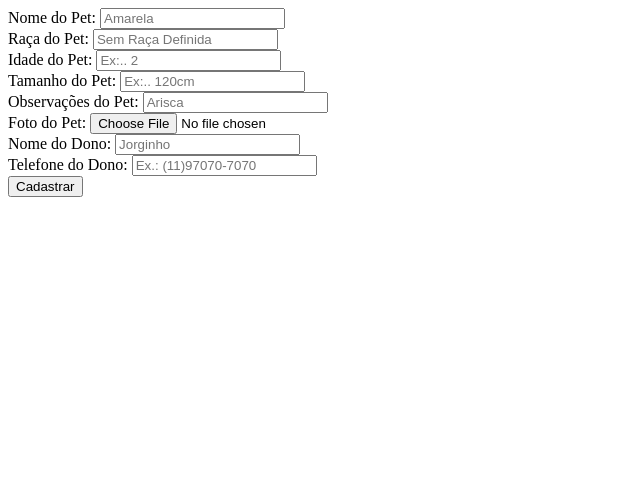
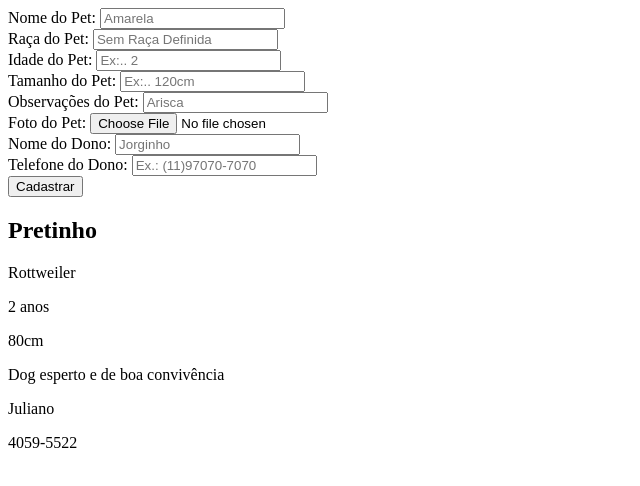
Before and after one commit to rm93586/cp2-2sem-web, a React (Create React App) app in the folder react-app-pet/pet-cadastro/: page / in a window 1280 px wide. Shown: the top 486 px of the page, without its empty margins (0-640 px from the left). Built offline with nearby package versions, Linux system fonts and the light colour scheme.

Commit message:
Adicionado view do forms.

```diff
--- a/react-app-pet/pet-cadastro/src/components/petCadastro/PetCadastro.jsx
+++ b/react-app-pet/pet-cadastro/src/components/petCadastro/PetCadastro.jsx
@@ -1,4 +1,5 @@
 import React from 'react'
+import { useState } from 'react'
 
 const validarCadastro = () => {
 
@@ -17,69 +18,153 @@ const validarCadastro = () => {
   else { return true }
 }
 
-export default function PetCadastro() {
+export default function PetCadastro(props){
+  const [pet, setPet] = useState([{
+    nomePet: 'Pretinho',
+    racaPet: 'Rottweiler',
+    idadePet: '2 anos',
+    tamanhoPet: '80cm',
+    observacoesPet: 'Dog esperto e de boa convivência',
+    telefoneDono: '4059-5522',
+    nomeDono: 'Juliano',
+  }
+  ])
 
+  const [nPet,setNPet] = useState({
+    "nomePet": "",
+    "racaPet": "",
+    "idadePet": "",
+    "tamanhoPet": "",
+    "observacoesPet": "",
+    "telefoneDono": "",
+    "nomeDono": "",
+  })
 
   const cadastrar = () => {
-
     let x = validarCadastro()
 
     if (x==true) {
       document.getElementById("ErroCadastro").innerHTML  = "Cadastro realizado com sucesso!"
         //Aqui adicione os dados do pet no banco de dados/lista de pets
-
+        setNPet({
+          "nomePet": "",
+          "racaPet": "",
+          "idadePet": "",
+          "tamanhoPet": "",
+          "observacoesPet": "",
+          "telefoneDono": "",
+          "nomeDono": "",
+          })
+          setPet([...pet, nPet])
     } else {
       document.getElementById("ErroCadastro").innerHTML  = "Preencha todos os campos!"
     }
 
 }
 
+
+
+const VisualizaPets = props=>{
+  return (
+      <>
+      <h2>{props.pet.nomePet}</h2>
+      <p>{props.pet.racaPet}</p>
+      <p>{props.pet.idadePet}</p>
+      <p>{props.pet.tamanhoPet}</p>
+      <p>{props.pet.observacoesPet}</p>
+      <p>{props.pet.nomeDono}</p>
+      <p>{props.pet.telefoneDono}</p>
+          </>
+    )
+}
+
+const captura = (e)=>{
+  e.preventDefault()
+
+  //DESESTRUTURAÇÃO
+
+
+  if(name === "="){
+      setNPet({
+        "nomePet": nomePet,
+        "racaPet": racaPet,
+        "idadePet": idadePet,
+        "tamanhoPet": tamanhoPet,
+        "observacoesPet": observacoesPet,
+        "telefoneDono": telefoneDono,
+        "nomeDono": nomeDono,
+
+      })
+  }
+}
+
   return (
     <>
+
+
       <form className='cadastroPET' id='cadastroPET'>
         <div id="ErroCadastro"></div>
         <div className='div_nome_pet'>
         <label htmlfor='nome_pet'>Nome do Pet: </label>
-        <input type='text' id='nome_pet' name='nome_pet' placeholder='Amarela'/>
+        <input type='text' id='nome_pet' name='nome_pet' placeholder='Amarela' onChange={props.digit} />
         </div>
 
         <div className='div_raca_pet'>
         <label htmlfor='raca_pet'>Raça do Pet: </label>
-        <input type='text' id='raca_pet' name='raca_pet' placeholder='Sem Raça Definida'/>
+        <input type='text' id='raca_pet' name='raca_pet' placeholder='Sem Raça Definida'onChange={props.digit} />
         </div>
 
         <div className='div_idade_pet'>
         <label htmlfor='idade_pet'>Idade do Pet: </label>
-        <input type='text' id='idade_pet' name='idade_pet' placeholder='Ex:.. 2' maxLength="2"/>
+        <input type='text' id='idade_pet' name='idade_pet' placeholder='Ex:.. 2' maxLength="2" onChange={props.digit}/>
         </div>
 
         <div className='div_tamanho_pet'>
         <label htmlfor='tamanho_pet'>Tamanho do Pet: </label>
-        <input type='text' id='tamanho_pet' name='tamanho_pet' placeholder='Ex:.. 120cm'/>
+        <input type='text' id='tamanho_pet' name='tamanho_pet' placeholder='Ex:.. 120cm' onChange={props.digit} />
         </div>
 
         <div className='div_observacoes_pet'>
         <label htmlfor='observacoes_pet'>Observações do Pet: </label>
-        <input type='text' id='observacoes_pet' name='observacoes_pet' placeholder='Arisca'/>
+        <input type='text' id='observacoes_pet' name='observacoes_pet' placeholder='Arisca' onChange={props.digit}/>
         </div>
 
         <div className='div_foto_pet'>
         <label htmlfor='foto_pet'>Foto do Pet: </label>
-        <input type='file' id='foto_pet' name='foto_pet' accept='image/png, image/gif, image/jpeg' placeholder='Foto do Pet'/>
+        <input type='file' id='foto_pet' name='foto_pet' accept='image/png, image/gif, image/jpeg' placeholder='Foto do Pet' onChange={props.digit} />
         </div>
 
         <div className='div_nome_dono'>
         <label htmlfor='nome_dono'>Nome do Dono: </label>
-        <input type='text' id='nome_dono' name='nome_dono' placeholder='Jorginho'/>
+        <input type='text' id='nome_dono' name='nome_dono' placeholder='Jorginho' onChange={props.digit} />
         </div>
 
         <div className='div_telefone_dono'>
         <label htmlfor='telefone_dono'>Telefone do Dono: </label>
-        <input type='text' id='telefone_dono' name='telefone_dono' placeholder='Ex.: (11)97070-7070' maxLength="13"/>
+        <input type='text' id='telefone_dono' name='telefone_dono' placeholder='Ex.: (11)97070-7070' maxLength="13" onChange={props.digit} />
+
+
         </div>
       </form>
       <button onClick={cadastrar}>Cadastrar</button>
-      <div id='dados_do_pet'></div>
+
+
+      <div id='dados_do_pet'>
+
+      {pet.map((tar, i)=>(
+            <VisualizaPets
+                key={i}
+                pet={tar}
+            />
+        ))}
+      </div>
+
+
+
+
+
+
+
     </>
   )
 }
```
